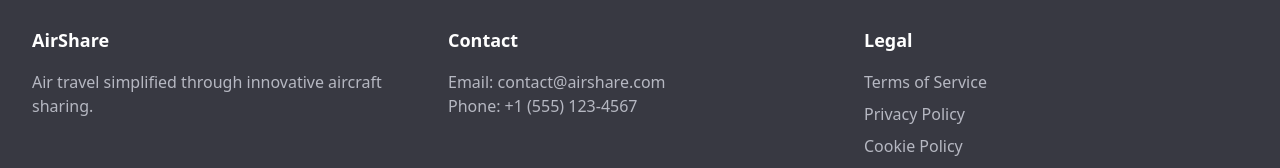
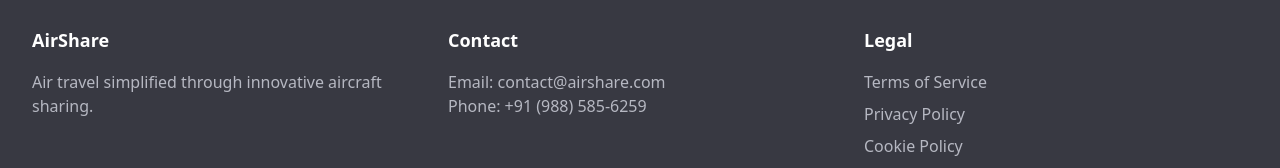
Before and after one commit to maneeshsit/airshare, a React (Vite) app: page / in a window 1280 px wide. Shown: the part 5086-5254 px from the top of the page. Built offline with nearby package versions, Linux system fonts and the light colour scheme.

Commit message:
removed index.html <script> tag

```diff
--- a/src/pages/Index.tsx
+++ b/src/pages/Index.tsx
@@ -40,7 +40,7 @@ const Index = () => {
               <h3 className="text-lg font-semibold mb-4">Contact</h3>
               <p className="text-platinum-300">
                 Email: contact@airshare.com<br />
-                Phone: +1 (555) 123-4567
+                Phone: +91 (988) 585-6259
               </p>
             </div>
             <div>
```
